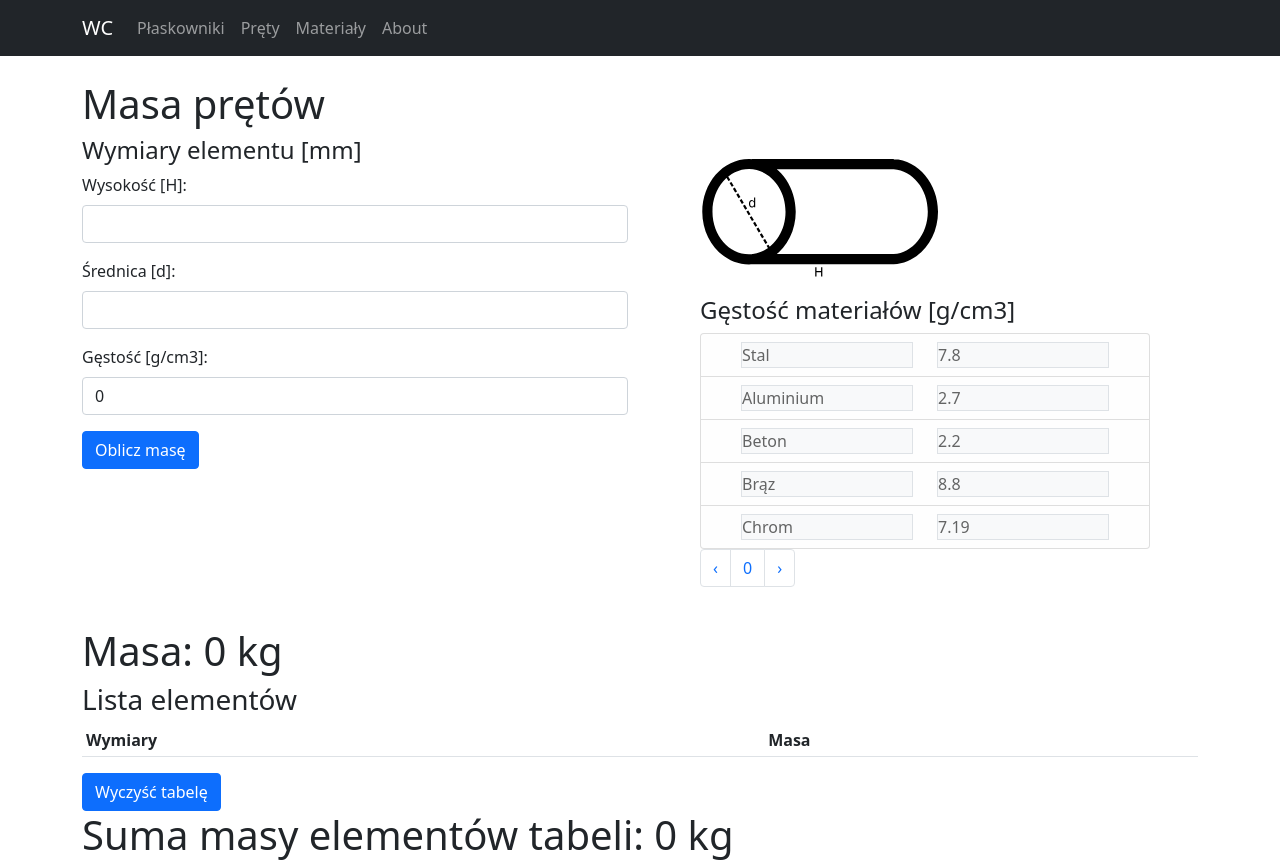
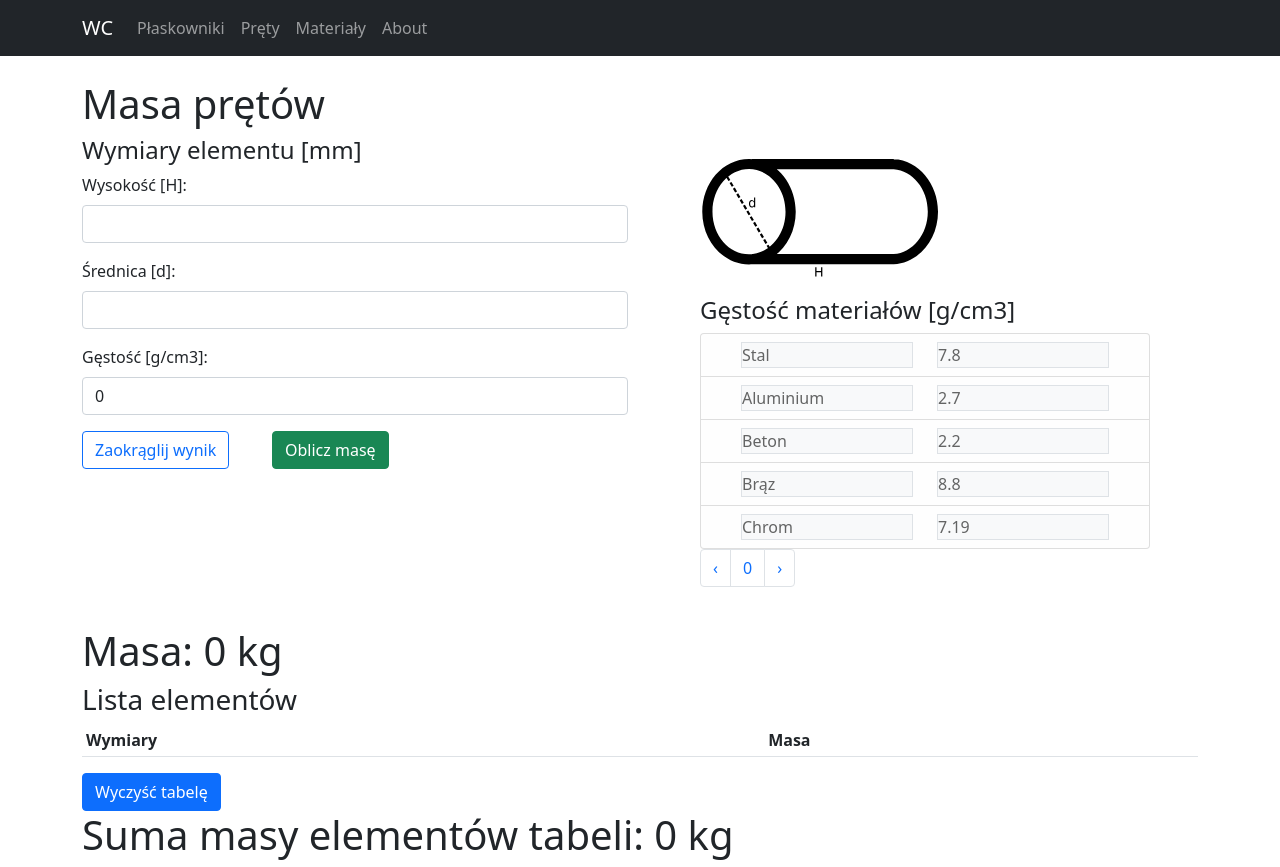
Before and after one commit to wowvaqa/wc, a React (Create React App) app: page /roller in a window 1280 px wide. Built offline with nearby package versions, Linux system fonts and the light colour scheme.

Commit message:
ADD: Zaokrąglenie wyników

```diff
--- a/src/NavigationBar.js
+++ b/src/NavigationBar.js
@@ -1,6 +1,5 @@
 import React from "react";
 import { Navbar, Container, Nav } from "react-bootstrap";
-import rollerIcon from "./assetes/rollerIcon.svg";
 
 const NavigationBar = () => {
   return (
--- a/src/utils/Utlis.js
+++ b/src/utils/Utlis.js
@@ -5,7 +5,8 @@ const Utlis = () => {};
  * @param {*} dim_A Wymiar boku A
  * @param {*} dim_B Wymiar boku B
  * @param {*} dim_H Wymiar wysokości H
- * @returns
+ * @param {*} round Czy wynik ma zostać zaokrąglony
+ * @returns Pole powierzchni prostopadłościanu
  */
 export function getCuboidMass(dimA, dimB, dimH, density) {
   console.log(
@@ -22,16 +23,18 @@ export function getCuboidMass(dimA, dimB, dimH, density) {
 
 /**
  * Zwraca masę walca
- * @param {*} diameter Średnica
- * @param {*} dimH Wyskokość
+ * @param {*} diameter Średnica walca
+ * @param {*} dimH Wysokość walca
+ * @param {*} density Gęstość walca
+ * @param {*} round Czy wynik ma zostać zaokrąglony
  * @returns
  */
 export function getRollerMass(diameter, dimH, density) {
-  console.log("Diameter: " + diameter + " Height: " + dimH);
+  // console.log("Diameter: " + diameter + " Height: " + dimH);
   let volume = getRollerVolume(diameter, dimH);
-  console.log("Objętość: " + volume);
+  // console.log("Objętość: " + volume);
   let mass = (volume * density) / 1000000;
-  console.log("Masa: " + mass);
+  // console.log("Masa: " + mass);
   return mass;
 }
 
@@ -56,4 +59,15 @@ export function getCuboidVolume(dimA, dimB, dimH) {
   return parseFloat(dimA) * parseFloat(dimB) * parseFloat(dimH);
 }
 
+/**
+ * Zaokrągla zadaną liczbę do zadanej ilości po przecinku
+ * @param {*} number Liczba do zaokrąglenia
+ * @param {*} decimalPlaces Miejsca po przecinku
+ * @returns Zaokrąglona liczba
+ */
+export function roundNumber(number, decimalPlaces) {
+  const factorOfTen = Math.pow(10, decimalPlaces);
+  return Math.round(number * factorOfTen) / factorOfTen;
+}
+
 export default Utlis;
--- a/src/views/CuboidView.js
+++ b/src/views/CuboidView.js
@@ -1,10 +1,12 @@
 import React, { useState, useRef, useEffect } from "react";
-import { Container, Form, Row, Col } from "react-bootstrap";
+import { Container, Form, Row, Col, Button } from "react-bootstrap";
 import MaterialSelectView from "./MaterialSelectView";
 import { getCuboidMass } from "../utils/Utlis";
+import { roundNumber } from "../utils/Utlis";
 import { useGlobalContext } from "../Context";
 import WeightSumView from "./WeightSumView";
 import cuboidImage from "../assetes/cuboid.svg";
+import { ToggleButton } from "react-bootstrap";
 
 /**
  * Widok komponentu masy prostopadłościanu
@@ -20,6 +22,7 @@ const CuboidView = () => {
     weightSum,
     setWeightSum,
   } = useGlobalContext();
+  const [roundMass, setRoundMass] = useState(false);
   const [dimA, setDimA] = useState(0);
   const [dimB, setDimB] = useState(0);
   const [dimH, setDimH] = useState(0);
@@ -30,8 +33,11 @@ const CuboidView = () => {
    */
   const countMass = () => {
     handleError();
+    let mass = getCuboidMass(dimA, dimB, dimH, currentDensity);
+    if (roundMass) {
+      mass = roundNumber(mass, 2);
+    }
 
-    const mass = getCuboidMass(dimA, dimB, dimH, currentDensity);
     setCuboidMass(mass);
     addToWeightSum(dimH, dimA, dimB, mass);
   };
@@ -142,13 +148,31 @@ const CuboidView = () => {
                 />
               </Form.Group>
             </Form>
-            <button
-              type="button"
-              className="btn btn-primary"
-              onClick={() => countMass()}
-            >
-              Oblicz masę
-            </button>
+            <Row>
+              <Col>
+                <ToggleButton
+                  className="mb-2"
+                  id="toggle-check"
+                  type="checkbox"
+                  variant="outline-primary"
+                  checked={roundMass}
+                  value="1"
+                  onChange={(e) => setRoundMass(e.currentTarget.checked)}
+                >
+                  Zaokrąglij wynik
+                </ToggleButton>
+              </Col>
+              <Col sm={8}>
+                  <Button
+                    variant="success"
+                    type="button"
+                    className="btn btn-primary"
+                    onClick={() => countMass()}
+                  >
+                    Oblicz masę
+                  </Button>
+              </Col>
+            </Row>
           </Col>
           <Col>
             <Container>
--- a/src/views/RollerView.js
+++ b/src/views/RollerView.js
@@ -1,7 +1,15 @@
 import React, { useState, useRef, useEffect } from "react";
-import { Container, Form, Row, Col } from "react-bootstrap";
+import {
+  Container,
+  Form,
+  Row,
+  Col,
+  ToggleButton,
+  Button,
+} from "react-bootstrap";
 import MaterialSelectView from "./MaterialSelectView";
 import { getRollerMass } from "../utils/Utlis";
+import { roundNumber } from "../utils/Utlis";
 import { useGlobalContext } from "../Context";
 import WeightSumView from "./WeightSumView";
 import rollerImage from "../assetes/roller.svg";
@@ -23,12 +31,19 @@ const RollerView = () => {
   const [diameter, setDiameter] = useState(0);
   const [dimH, setDimH] = useState(0);
   const [rollerMass, setRollerMass] = useState(0);
+  const [roundMass, setRoundMass] = useState(false);
+
   /**
    * Liczy masę walca
    */
   const countMass = () => {
     handleError();
-    const mass = getRollerMass(diameter, dimH, currentDensity);
+    let mass = getRollerMass(diameter, dimH, currentDensity);
+
+    if (roundMass) {
+      mass = roundNumber(mass, 2);
+    }
+
     setRollerMass(mass);
     addToWeightSum(diameter, dimH, mass);
   };
@@ -125,13 +140,31 @@ const RollerView = () => {
                 />
               </Form.Group>
             </Form>
-            <button
-              type="button"
-              className="btn btn-primary"
-              onClick={() => countMass()}
-            >
-              Oblicz masę
-            </button>
+            <Row>
+              <Col>
+                <ToggleButton
+                  className="mb-2"
+                  id="toggle-check"
+                  type="checkbox"
+                  variant="outline-primary"
+                  checked={roundMass}
+                  value="1"
+                  onChange={(e) => setRoundMass(e.currentTarget.checked)}
+                >
+                  Zaokrąglij wynik
+                </ToggleButton>
+              </Col>
+              <Col sm={8}>
+                <Button
+                  variant="success"
+                  type="button"
+                  className="btn btn-primary"
+                  onClick={() => countMass()}
+                >
+                  Oblicz masę
+                </Button>
+              </Col>
+            </Row>
           </Col>
           <Col>
             <Container>
```
